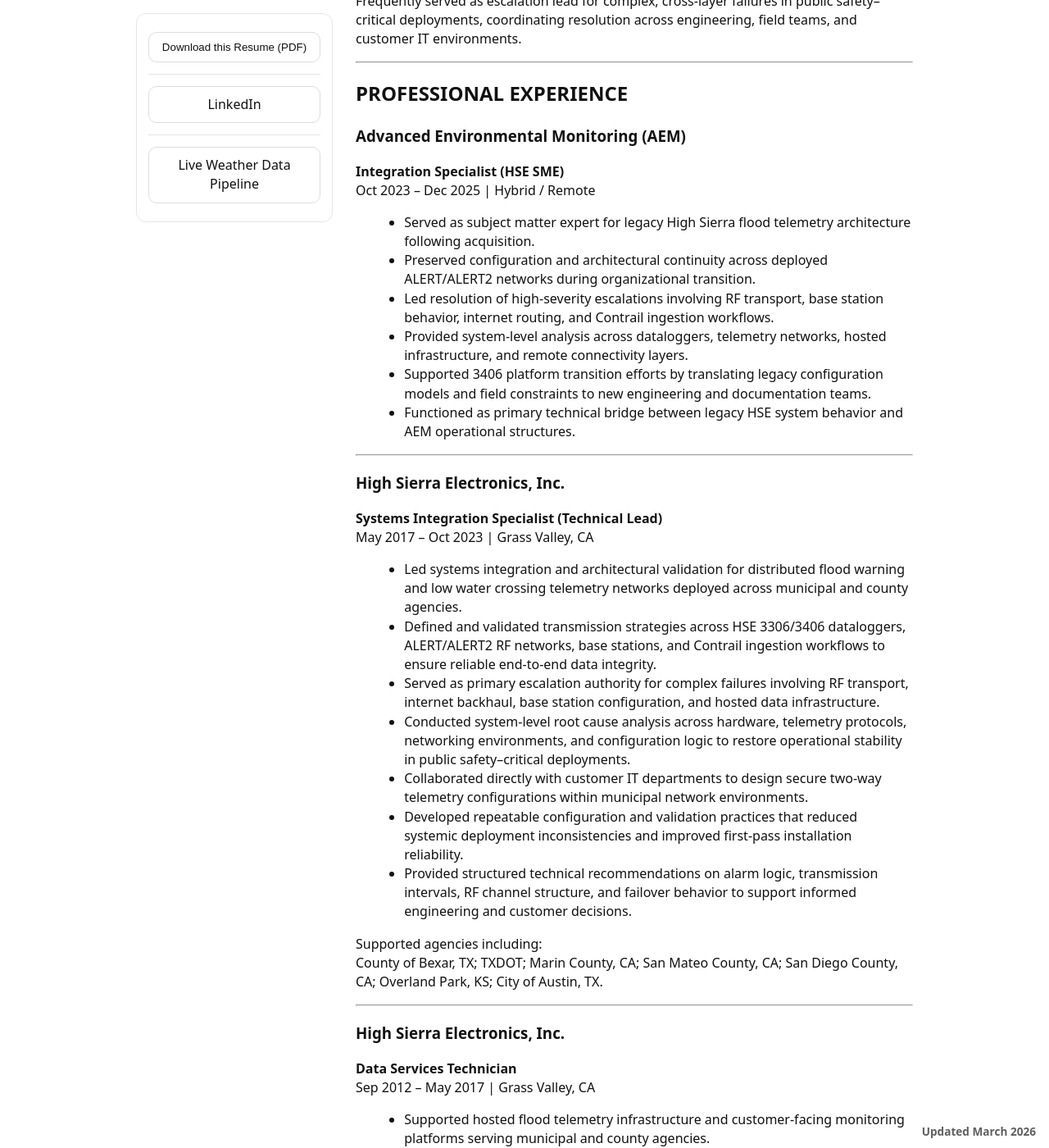
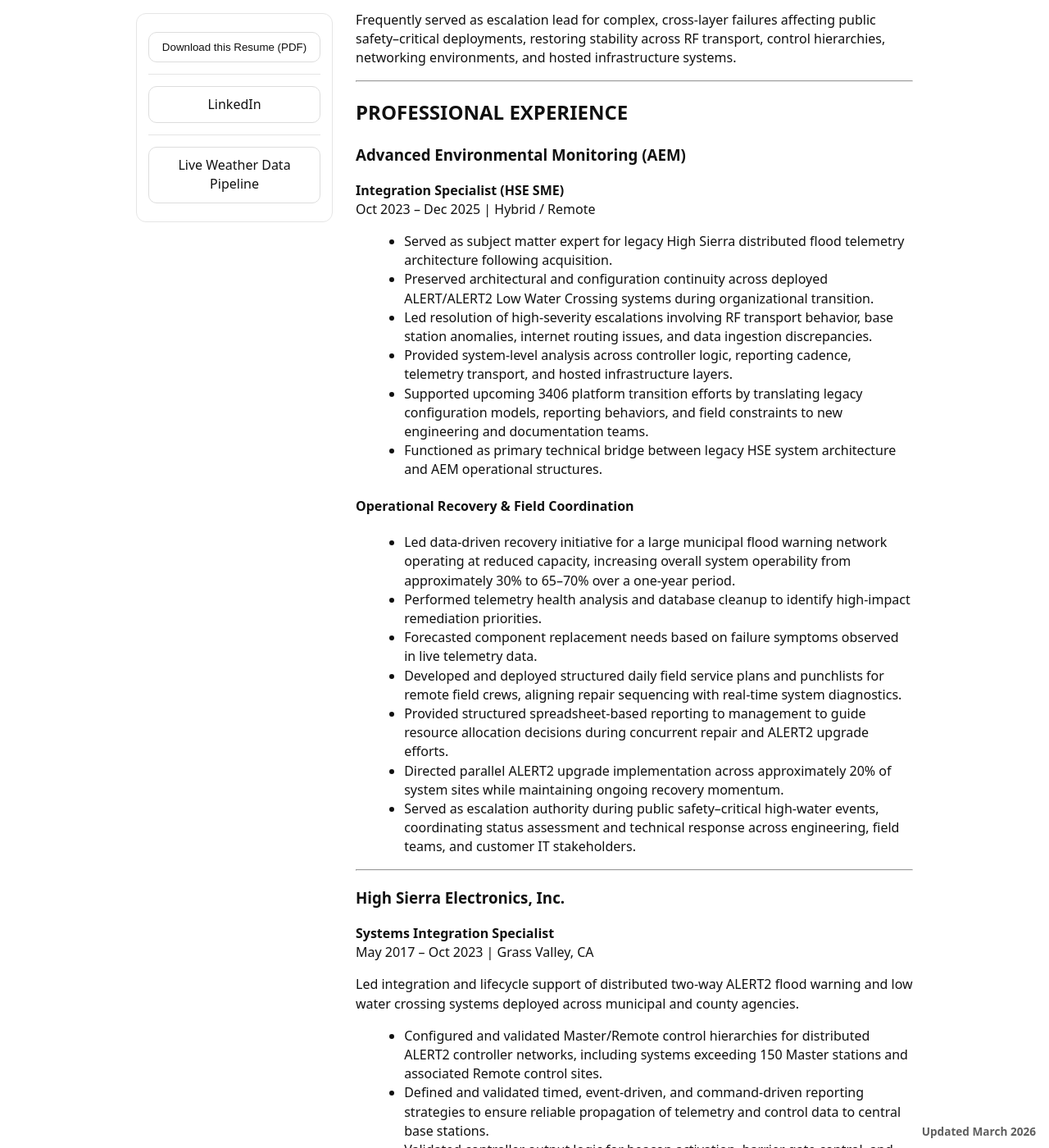
Before and after one commit to jostagirl/PublicResume, a Jekyll site: the page built from v/WWG/index.md, in a window 1280 px wide and 1400 px high, scrolled down 382 px. Shown: the whole window at 82% size. Built offline with Jekyll 4.4.1, drawn with Linux system fonts in a browser that asks for light colours; our own code applies the rules of GitHub Pages for plain Markdown files; some of the changed text lies outside the part shown.

Commit message:
Publish resume site update

```diff
--- a/v/WWG/index.md
+++ b/v/WWG/index.md
@@ -13,9 +13,9 @@ Nevada City, CA<br/>
 
 ### PROFESSIONAL SUMMARY
 
-Systems integration engineer with 13 years of experience supporting municipal and county flood warning networks. Deep understanding of end-to-end system architecture spanning HSE 3306/3406 dataloggers, ALERT/ALERT2 RF telemetry, base stations, internet transport, and Contrail data ingestion.
+Systems integration engineer with 13 years of experience supporting municipal and county flood warning infrastructure. Deep understanding of distributed telemetry and control architecture spanning HSE 3306 product family controllers, two-way ALERT/ALERT2 Master/Remote networks, base stations, repeaters, internet transport, cellular communications, and central data ingestion workflows.
 
-Frequently served as escalation lead for complex, cross-layer failures in public safety–critical deployments, coordinating resolution across engineering, field teams, and customer IT environments.
+Frequently served as escalation lead for complex, cross-layer failures affecting public safety–critical deployments, restoring stability across RF transport, control hierarchies, networking environments, and hosted infrastructure systems.
 
 ---
 
@@ -25,29 +25,47 @@ Frequently served as escalation lead for complex, cross-layer failures in public
 **Integration Specialist (HSE SME)**
 Oct 2023 – Dec 2025 | Hybrid / Remote
 
-- Served as subject matter expert for legacy High Sierra flood telemetry architecture following acquisition.
-- Preserved configuration and architectural continuity across deployed ALERT/ALERT2 networks during organizational transition.
-- Led resolution of high-severity escalations involving RF transport, base station behavior, internet routing, and Contrail ingestion workflows.
-- Provided system-level analysis across dataloggers, telemetry networks, hosted infrastructure, and remote connectivity layers.
-- Supported 3406 platform transition efforts by translating legacy configuration models and field constraints to new engineering and documentation teams.
-- Functioned as primary technical bridge between legacy HSE system behavior and AEM operational structures.
+- Served as subject matter expert for legacy High Sierra distributed flood telemetry architecture following acquisition.
+- Preserved architectural and configuration continuity across deployed ALERT/ALERT2 Low Water Crossing systems during organizational transition.
+- Led resolution of high-severity escalations involving RF transport behavior, base station anomalies, internet routing issues, and data ingestion discrepancies.
+- Provided system-level analysis across controller logic, reporting cadence, telemetry transport, and hosted infrastructure layers.
+- Supported upcoming 3406 platform transition efforts by translating legacy configuration models, reporting behaviors, and field constraints to new engineering and documentation teams.
+- Functioned as primary technical bridge between legacy HSE system architecture and AEM operational structures.
+
+#### Operational Recovery & Field Coordination
+
+- Led data-driven recovery initiative for a large municipal flood warning network operating at reduced capacity, increasing overall system operability from approximately 30% to 65–70% over a one-year period.
+- Performed telemetry health analysis and database cleanup to identify high-impact remediation priorities.
+- Forecasted component replacement needs based on failure symptoms observed in live telemetry data.
+- Developed and deployed structured daily field service plans and punchlists for remote field crews, aligning repair sequencing with real-time system diagnostics.
+- Provided structured spreadsheet-based reporting to management to guide resource allocation decisions during concurrent repair and ALERT2 upgrade efforts.
+- Directed parallel ALERT2 upgrade implementation across approximately 20% of system sites while maintaining ongoing recovery momentum.
+- Served as escalation authority during public safety–critical high-water events, coordinating status assessment and technical response across engineering, field teams, and customer IT stakeholders.
 
 ---
 
 ### High Sierra Electronics, Inc.
-**Systems Integration Specialist (Technical Lead)**
+**Systems Integration Specialist**
 May 2017 – Oct 2023 | Grass Valley, CA
 
-- Led systems integration and architectural validation for distributed flood warning and low water crossing telemetry networks deployed across municipal and county agencies.
-- Defined and validated transmission strategies across HSE 3306/3406 dataloggers, ALERT/ALERT2 RF networks, base stations, and Contrail ingestion workflows to ensure reliable end-to-end data integrity.
-- Served as primary escalation authority for complex failures involving RF transport, internet backhaul, base station configuration, and hosted data infrastructure.
-- Conducted system-level root cause analysis across hardware, telemetry protocols, networking environments, and configuration logic to restore operational stability in public safety–critical deployments.
-- Collaborated directly with customer IT departments to design secure two-way telemetry configurations within municipal network environments.
-- Developed repeatable configuration and validation practices that reduced systemic deployment inconsistencies and improved first-pass installation reliability.
-- Provided structured technical recommendations on alarm logic, transmission intervals, RF channel structure, and failover behavior to support informed engineering and customer decisions.
+Led integration and lifecycle support of distributed two-way ALERT2 flood warning and low water crossing systems deployed across municipal and county agencies.
 
-Supported agencies including:
-County of Bexar, TX; TXDOT; Marin County, CA; San Mateo County, CA; San Diego County, CA; Overland Park, KS; City of Austin, TX.
+- Configured and validated Master/Remote control hierarchies for distributed ALERT2 controller networks, including systems exceeding 150 Master stations and associated Remote control sites.
+- Defined and validated timed, event-driven, and command-driven reporting strategies to ensure reliable propagation of telemetry and control data to central base stations.
+- Validated controller output logic for beacon activation, barrier gate control, and warning device signaling under simulated flood conditions prior to field deployment.
+- Investigated and resolved reporting collisions, duplicate transactions, and missing report conditions within distributed telemetry networks.
+- Troubleshot repeater path behavior and last-mile RF connectivity when central software indicated anomalous reporting activity.
+- Conducted system-level root cause analysis across dataloggers, VHF radio transport, base stations, cellular backhaul, municipal network environments, and hosted data ingestion workflows.
+- Maintained architectural continuity across multi-year renewable municipal contracts, supporting long-term system stability and operational reliability.
+
+#### Engineering Support & Product Evolution
+
+- Executed hardware refresh and integration update for 5492 camera add-on supporting 3306/3582 Master controller platforms.
+- Identified and validated drop-in replacement camera hardware for component obsolescence mitigation.
+- Modified controller programming to support updated hardware integration requirements.
+- Updated integration documentation and test procedures; formally submitted revisions to document control for production release.
+- Operated as delegated engineering resource under senior engineering oversight due to product knowledge continuity.
+
 
 ---
 
@@ -55,24 +73,25 @@ County of Bexar, TX; TXDOT; Marin County, CA; San Mateo County, CA; San Diego Co
 **Data Services Technician**
 Sep 2012 – May 2017 | Grass Valley, CA
 
-- Supported hosted flood telemetry infrastructure and customer-facing monitoring platforms serving municipal and county agencies.
-- Monitored and maintained distributed telemetry networks, ensuring continuous data availability for flood alerting and roadway safety systems.
-- Maintained on-premise hosted server and network infrastructure supporting Contrail data services.
-- Performed cross-layer troubleshooting across RF telemetry, cellular backhaul, base station configuration, and internet transport during time-sensitive operational events.
-- Served as internal network administrator for company facility, building foundational expertise in routing, firewall configuration, and secure remote connectivity.
+Supported hosted environmental telemetry infrastructure and live operational monitoring for distributed municipal networks.
+
+- Monitored real-time flood and system health data via legacy data collection platform, identifying early indicators of component degradation and communication instability.
+- Coordinated directly with remote field technicians to deploy targeted remediation efforts based on telemetry-derived diagnostics.
+- Estimated component replacement requirements using data trend analysis to improve repair efficiency and reduce unnecessary site visits.
+- Maintained on-premise hosted server and network infrastructure supporting centralized data services.
+- Served as internal network administrator for HSE facility, developing foundational expertise in routing, firewall configuration, and secure remote connectivity.
 
 ---
 
 ## TECHNICAL FOCUS
 
+Distributed Telemetry & Control Architecture
 Flood Warning & Low Water Crossing Systems
-HSE 3306 / 3406 Dataloggers
-ALERT / ALERT2 RF Telemetry Networks
-Base Station Architecture & Configuration
-Contrail Data Collection Platform
-RF Channel Design & Transmission Strategy
+HSE 3306 Product Family Controllers
+Two-Way ALERT / ALERT2 Master/Remote Networks
+Base Station & Repeater Integration
+Centralized Data Collection Platforms
 Cellular Backhaul & Remote Connectivity
-Public Safety Telemetry Infrastructure
 Multi-Layer Escalation & Root Cause Resolution
 
 ---
```
